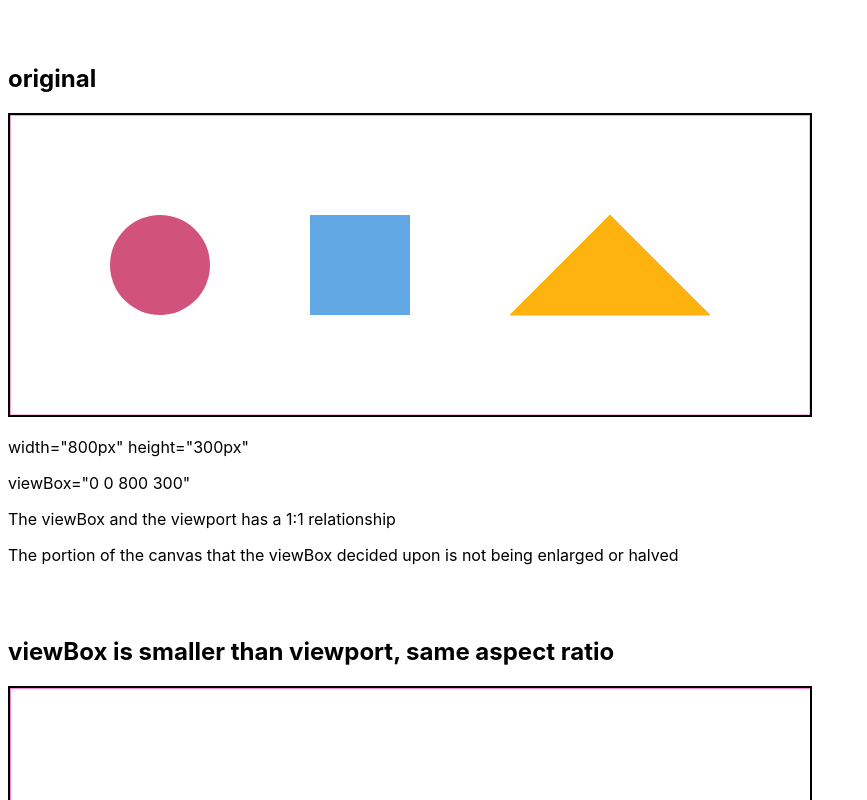
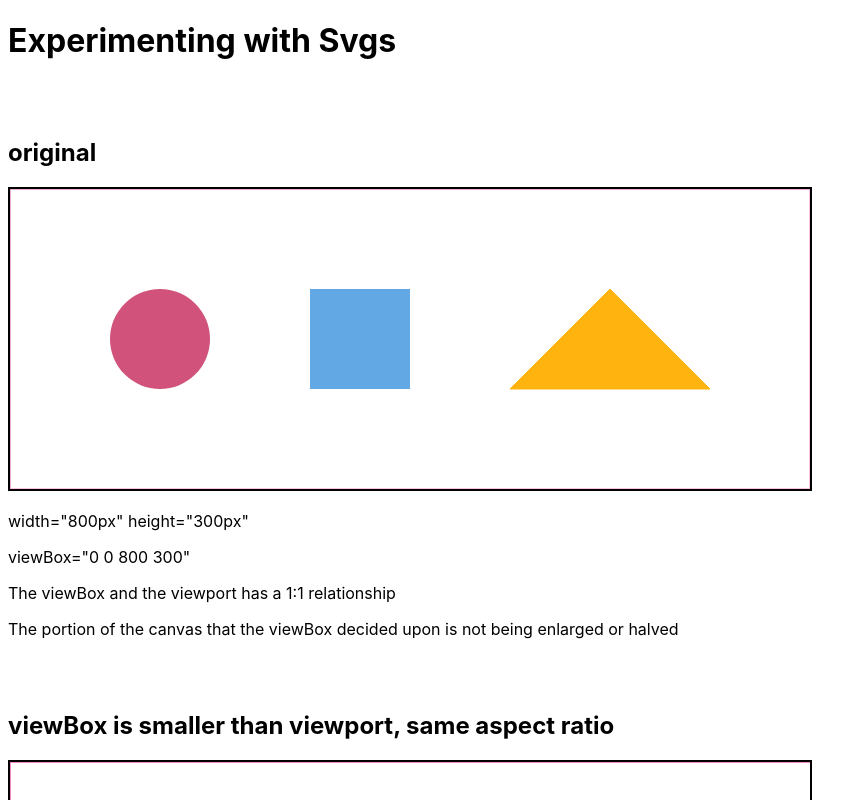
Before and after one commit to juliennecodes/explore-svg, a React (Create React App) app: page / in a window 1280 px wide. Shown: the top 800 px of the page, without its empty margins (0-867 px from the left). Built offline with nearby package versions, Linux system fonts and the light colour scheme.

Commit message:
added heading

```diff
--- a/src/second-experiments/Svgs.js
+++ b/src/second-experiments/Svgs.js
@@ -3,6 +3,7 @@ import "./Svgs.css";
 export function Svgs() {
   return (
     <div className="svgs">
+      <h1>Experimenting with Svgs</h1>
       <OriginalCopy />
       <SmallViewBoxVersion />
       <LargeViewBoxVersion />
```
